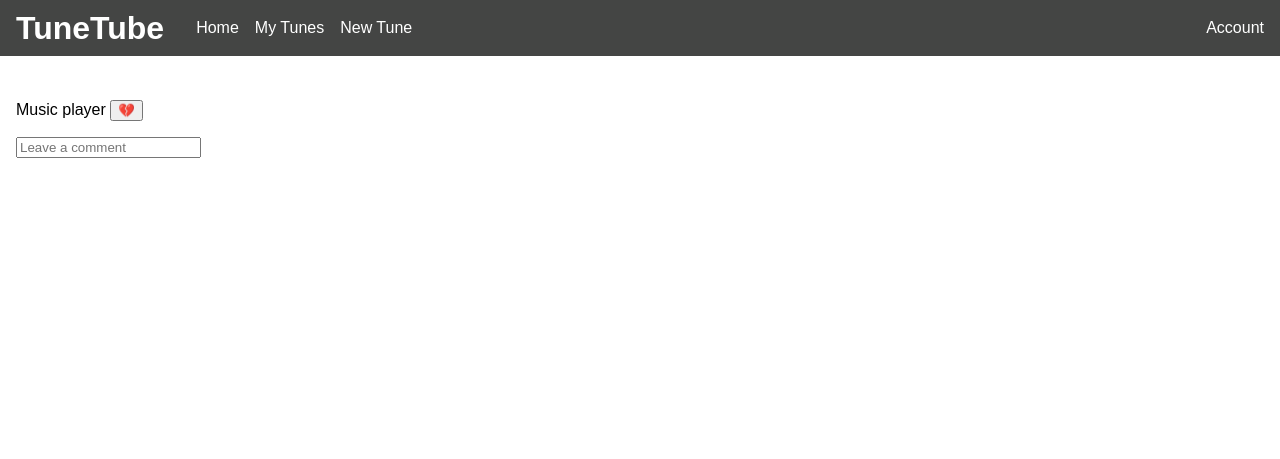
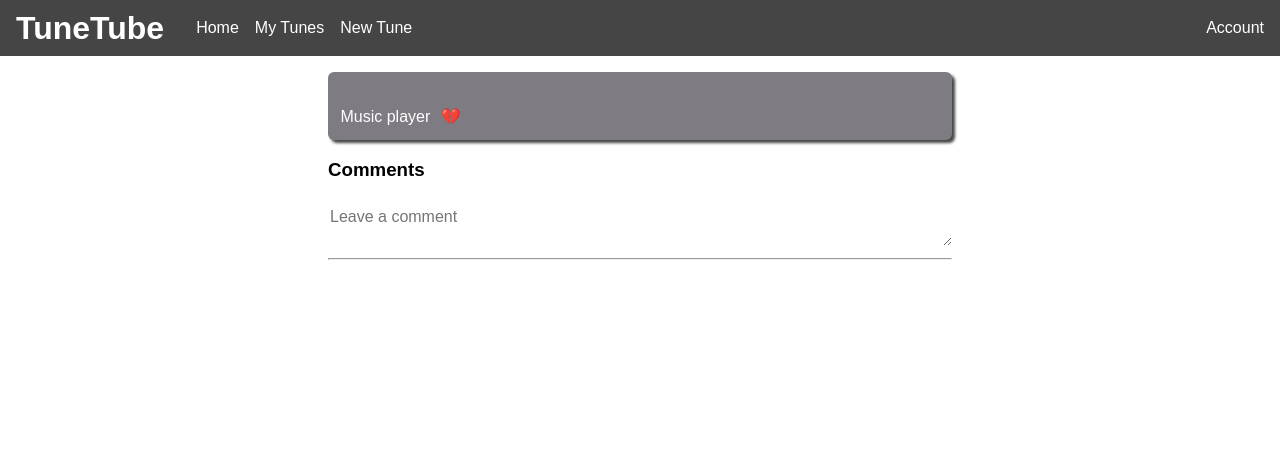
Before and after one commit to PenguinSnail/tunetube, a Flask app: template templates/pages/post.html in a window 1280 px wide. Shown: the top 459 px of the page. Run offline with Flask 3, Linux system fonts and the light colour scheme; the template is opened without the code that fills it, so the values that code supplies are empty.

Commit message:
Added CS to individual post page so now they are designed

```diff
--- a/src/repositories/user_repository.py
+++ b/src/repositories/user_repository.py
@@ -8,7 +8,7 @@
     def getID(self):
         return self.user.getID()
 
-    def getName(self):
+    def getUsername(self):
         return self.user.getUsername()
 
     def isLiked(self, post_id):
--- a/static/css/pages/home.css
+++ b/static/css/pages/home.css
@@ -33,7 +33,7 @@
     padding: 5%;
     background: #f1f1f1;
     border-radius: 10px;
-    margin-bottom: 10%;
+    margin-bottom: 5%;
 }
 
 .card-title {
--- a/static/css/pages/post.css
+++ b/static/css/pages/post.css
@@ -1,12 +1,100 @@
+.left-div {
+    width: 25%;
+    opacity: 10%;
+    height: 501px;
+    position: fixed;
+    left: 0;
+    top: 0;
+}
+
+.center-div {
+    width: 50%;
+    max-height: 100vh;
+    margin-left: 25%;
+    margin-right: 25%;
+    top: 20;
+    position: relative;
+}
+
+.right-div {
+    width: 25%;
+    height: 501px;
+    position: fixed;
+    right: 0;
+    top: 0;
+}
+
+
 .card-title {
     font-size: xx-large;
     padding-bottom: 1%;
 }
 
 div.card {
-    outline: 2px solid black;
-    padding: 5%;
-    background: #f1f1f1;
-    border-radius: 10px;
-    margin-bottom: 10%;
+    background-color: var(--gray1-color);
+    border-radius: 6px;
+    box-shadow: 3px 3px 3px var(--charcoal-color);
+    position: relative;
+    padding: 2%;
+    color: white;
 }
+
+div.comment-card {
+    position: relative;
+    content: center;
+}
+
+div.decorator{
+    width: 50%
+}
+
+.like-btn {
+    background: none; /* Blue background */
+    border: none; /* Remove borders */
+    font-size: 16px; /* Set a font size */
+    cursor: pointer; /* Mouse pointer on hover */
+}
+
+.commenter {
+    color: black;
+    font-size:medium;
+    font-weight: bold;
+    display: inline;
+}
+
+.time-stamp {
+    color: gray;
+    font-size: small;
+    display: inline;
+}
+
+.comment{
+    font-size: medium;
+    overflow-wrap: break-word;
+    margin-top: 1%;
+}
+
+.user-profile{
+
+}
+
+.create-comment{
+    width: fit-content;
+    border: none;
+    font-size: medium;
+}
+
+.comment-box {
+    width: 100%;
+    font-size: medium;
+    overflow-wrap: break-word;
+    margin-top: 1%;
+    border: none;
+    resize:vertical;
+    font-family: Arial, Helvetica, sans-serif;
+
+}
+
+textarea:focus, input:focus{
+    outline: none;
+}
--- /dev/null
+++ b/static/js/post.js
@@ -0,0 +1,7 @@
+postComment = document.getElementById("post-comment")
+
+postComment.addEventListener("keypress", function(e){
+    if (e.keyCode == 13 && !e.shiftKey){
+        document.getElementById("comment-form").submit();
+    }
+});
--- a/templates/pages/post.html
+++ b/templates/pages/post.html
@@ -4,11 +4,15 @@
 {% endblock %}
 
 {% block head %}
-    <link rel="stylesheet" href="static/css/pages/post.css"/>
+    <link rel="stylesheet" href="/static/css/pages/post.css"/>
+    <script src="/static/js/post.js" defer></script>
 
 {% endblock %}
 
 {% block body %}
+<div class = 'center-div'>
+    <!-- The post information -->
+    <div class = "card">
         <!-- Post Title -->
         <div class = "card-title"><href="/post/{{ post_info.getID()}}">{{post_info.getTitle()}}</div>
 
@@ -28,18 +32,38 @@
             <span> <button class = "like-btn"> 💔 </button></span>
             {% endif %}
         </div>
-
+    </div>
+    <!-- The post information -->
+    <h3>Comments</h3>
     <p></p>
 
-    <form action = "/post/{{ post_info.getID()}}" method = "POST">
-        <input type = "text" name = "create-comment" placeholder="Leave a comment" />
+    <form id = "comment-form" action = "/post/{{ post_info.getID()}}" method = "POST">
+        <span>
+            <div class = "commenter"> {{user_info.getUsername()}}</div>
+            <textarea name = "create-comment"
+                        placeholder="Leave a comment"
+                        class = "comment-box"
+                        maxlength = "1000"
+                        wrap = "soft"
+                        id = "post-comment"
+                        onclick =
+                        ></textarea>
+        </span>
     </form>
+    <hr>
 
     {% for comment in post_info.getComments()|reverse %}
-    <div class = "comment">
-        <h4>{{ comment.getUsername()}}</h4>
-        <p>{{ comment.getComment() }}</p>
+    <div class = "comment-card">
+        <span>
+            <div class = "commenter">{{ comment.getUsername()}}</div>
+            <div class = "time-stamp">{{comment.getPost_Time()}}</div>
+        </span>
+        <p></p>
+        <div class = "comment">{{ comment.getComment() }}</div>
+        <hr>
     </div>
     {% endfor %}
 
+<div>
+
 {% endblock %}
```
Also changed, not shown: templates/pages/home_page.html (+2 -5 lines). Lines whose indentation alone changed are shown as unchanged.
